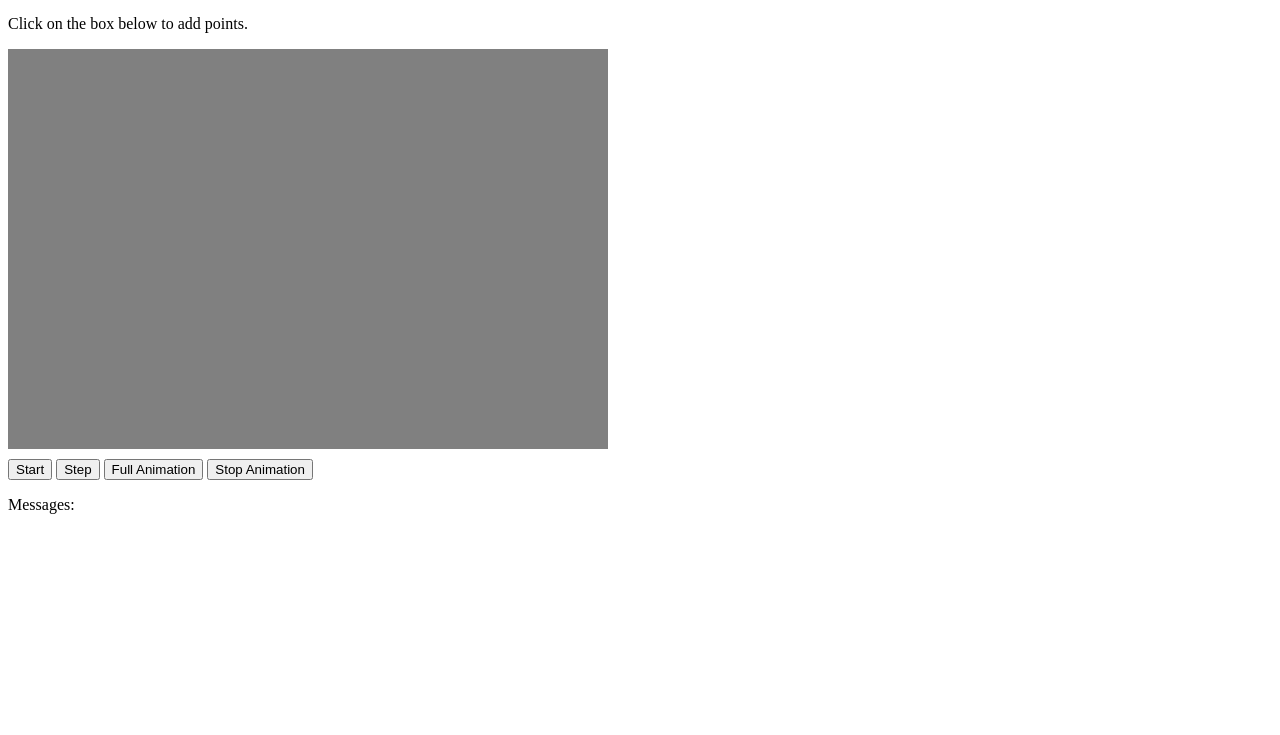
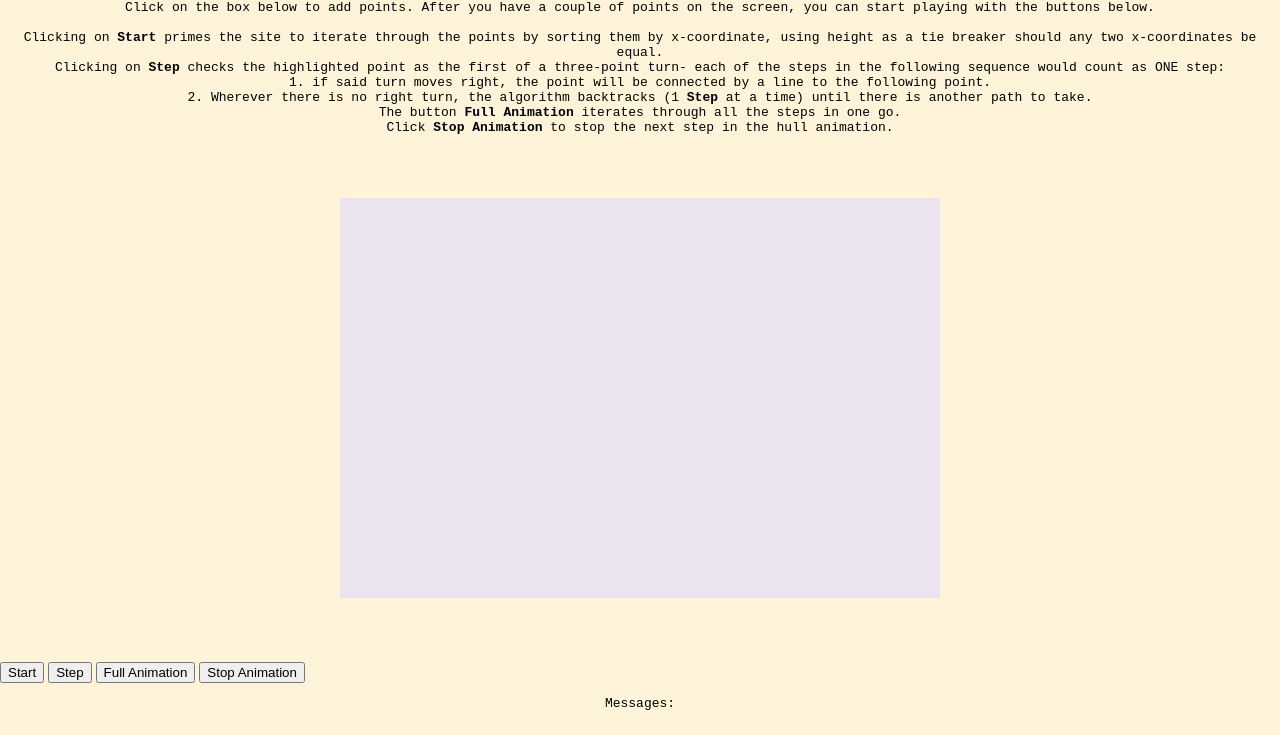
Before and after one commit to SamHodges/WebAlgosA6, a plain HTML site: page index.html in a window 1280 px wide. Shown: the part 65-800 px from the top of the page. Drawn offline with Linux system fonts and the light colour scheme.

Commit message:
made aesthetic changes lolz

```diff
--- a/convex-hull.js
+++ b/convex-hull.js
@@ -1,7 +1,7 @@
 /*
 TODO:
 IMPORTANT STUFF
-- updating the description
+- updating the description [x]
 - HTML + CSS checks
 - make it look a bit prettier
 
@@ -310,7 +310,7 @@ function ConvexHullViewer (svg, ps, startButton, stepButton, fullButton, stopBut
         if (e.explicitOriginalTarget.localName == "circle"){
             let curCircle = e.target;
             if (this.highlightedPoints.includes(curCircle)){
-                curCircle.setAttributeNS(null, "stroke", "black");
+                curCircle.setAttributeNS(null, "stroke", "#5E376D");
                 curCircle.setAttributeNS(null, "stroke-width", "2");
                 this.highlightedPoints.splice(this.highlightedPoints.indexOf(curCircle), 1);
             }
@@ -546,7 +546,7 @@ function VisualPoint (point, pointGroup, convexHull) {
         this.circle.setAttributeNS(null, "cx", this.x);
         this.circle.setAttributeNS(null, "cy", this.y);
         this.circle.setAttributeNS(null, "r", 10);
-        this.circle.setAttributeNS(null, "stroke", "black")
+        this.circle.setAttributeNS(null, "stroke", "#5E376D")
         this.circle.setAttributeNS(null, "stroke-width", "2");
         this.circle.setAttributeNS(null, "fill", "white");
         this.circle.setAttributeNS(null, "z-index", "3");
@@ -556,7 +556,7 @@ function VisualPoint (point, pointGroup, convexHull) {
 
     this.unhighlight = function(){
         this.highlighted = false;
-        this.circle.setAttributeNS(null, "stroke", "black")
+        this.circle.setAttributeNS(null, "stroke", "#5E376D")
         this.circle.setAttributeNS(null, "stroke-width", "2");
     }
 
@@ -620,7 +620,7 @@ function VisualEdge (point1, point2, edgeGroup){
 
     this.compatible = function(){
         this.highlighted = true;
-        this.line.setAttributeNS(null, "stroke", "green");
+        this.line.setAttributeNS(null, "stroke", "#76b947");
         this.line.setAttributeNS(null, "stroke-dasharray", "10,0");
     }
 
--- a/index.html
+++ b/index.html
@@ -16,10 +16,26 @@
   <body>
     <div id=root>
       <h1>Animated Convex Hull Demo</h1>
-      <p>Click on the box below to add points.</p>
-      <svg id="convex-hull-box" xmlns="http://www.w3.org/2000/svg" width="600" height="400">
-	<rect width="100%" height="100%" fill="gray"/>
-      </svg>
+      <p>Click on the box below to add points.
+        After you have a couple of points on the screen, you can start playing with the buttons below.
+        <br />
+        <br />
+        Clicking on <b>Start</b> primes the site to iterate through the points by sorting them by x-coordinate, using height as a tie breaker should any two x-coordinates be equal.
+        <br />
+        Clicking on <b>Step</b> checks the highlighted point as the first of a three-point turn- each of the steps in the following sequence would count as ONE step:
+        <br />
+        1. if said turn moves right, the point will be connected by a line to the following point.
+        <br />
+        2. Wherever there is no right turn, the algorithm backtracks (1 <b>Step</b> at a time) until there is another path to take.
+        <br />
+        The button <b>Full Animation</b> iterates through all the steps in one go.
+        <br />
+        Click <b>Stop Animation</b> to stop the next step in the hull animation.</p>
+        <div id="border">
+          <svg id="convex-hull-box" xmlns="http://www.w3.org/2000/svg" width="600" height="400">
+            <rect width="100%" height="100%" fill="#ece3f0"/>
+          </svg>
+        </div>
       <button id="startButton">Start</button>
       <button id="stepButton">Step</button>
       <button id="fullButton">Full Animation</button>
--- a/style.css
+++ b/style.css
@@ -1,9 +1,24 @@
+body{
+    background-color:#FFF3D9;
+    margin:auto;
+}
 svg {
     position: relative;
-    display: block;
-    margin-bottom: 10px;
+    display:flexbox;
+    margin-bottom: 10px
+}
+
+#border {
+    padding:50px;
+    margin:auto;
+    text-align:center;
+}
+
+p, h1 {
+    font-family:monospace;
+    text-align:center;
 }
 
 .regular-node{
-    stroke: black;
+    stroke: #5E376D;
 }
```
